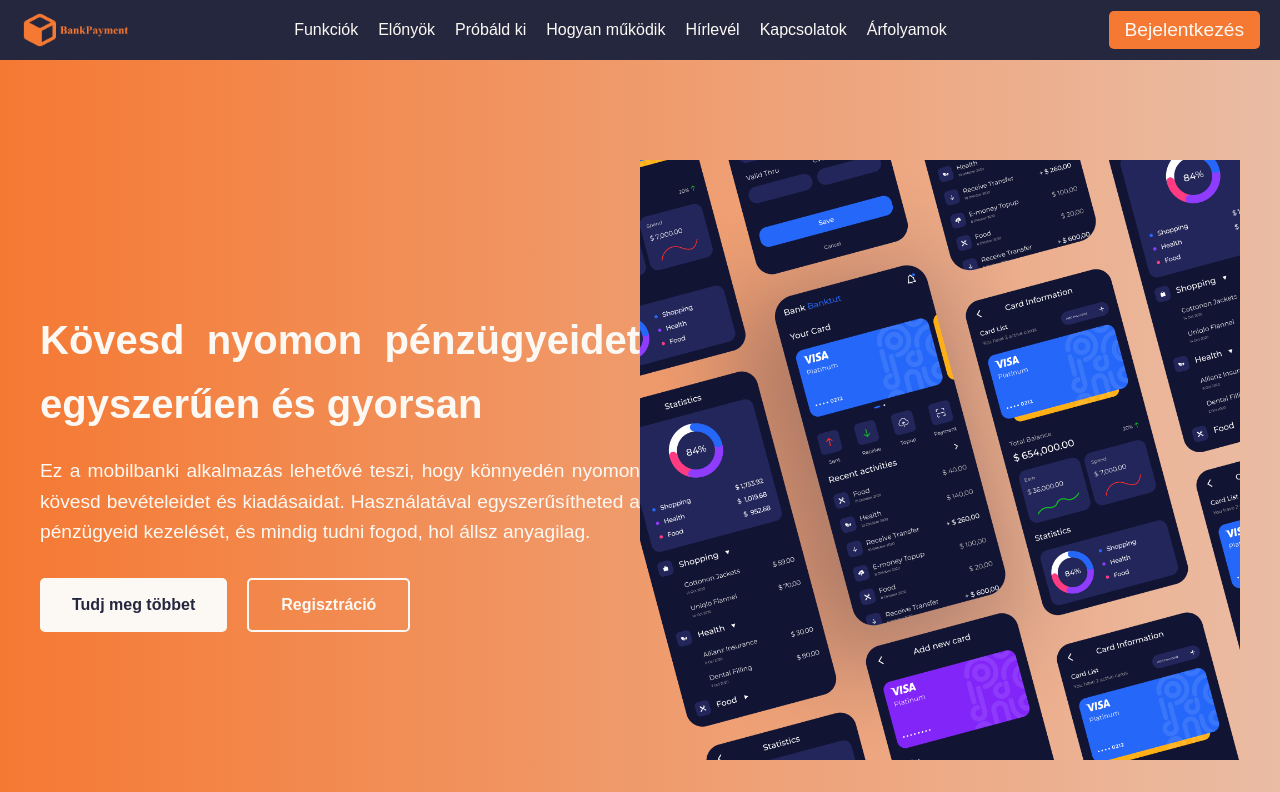
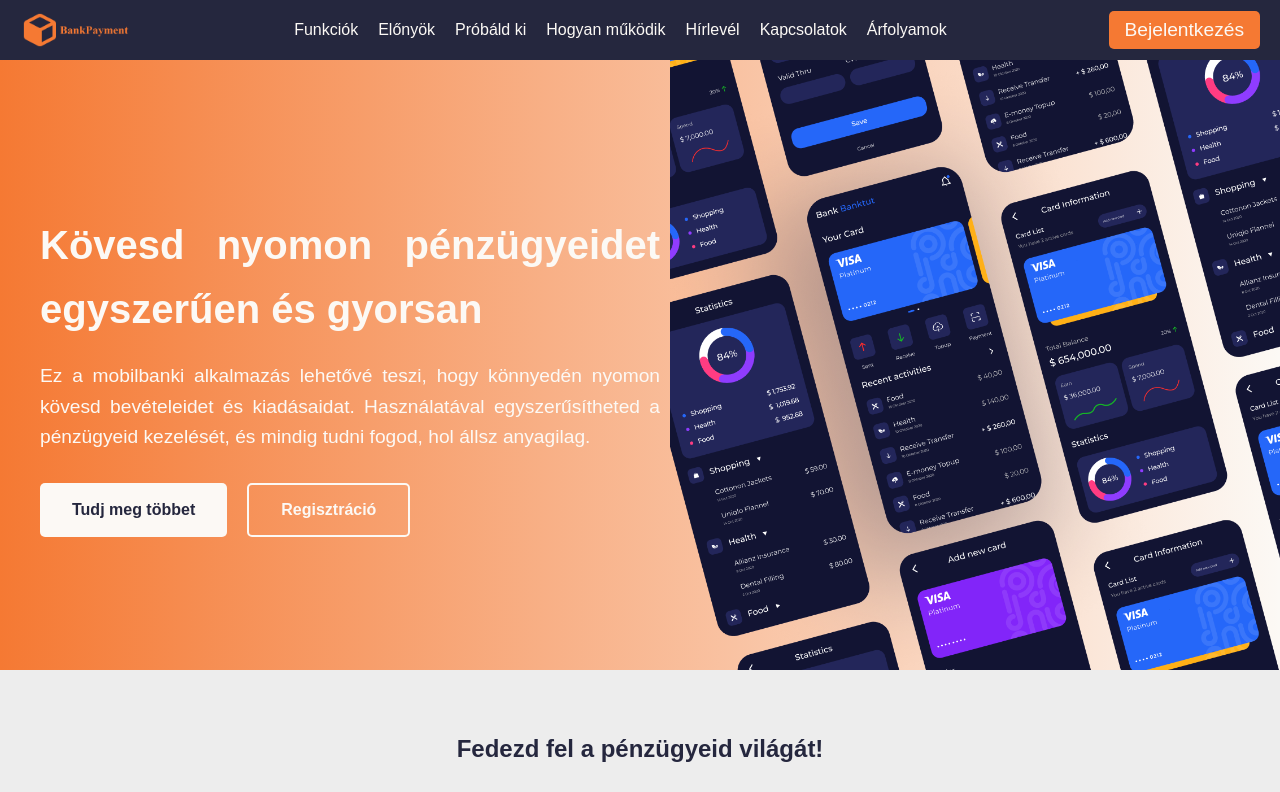
Before and after one commit to DomokosBenedek/Mobil_bank, a React (Vite) app in the folder frontend/: page / in a window 1280 px wide. Shown: the top 792 px of the page. Built offline with nearby package versions, Linux system fonts and the light colour scheme.

Commit message:
fix: hero desighn

```diff
--- a/frontend/src/design/home_page_elements/hero.scss
+++ b/frontend/src/design/home_page_elements/hero.scss
@@ -2,18 +2,26 @@
 @use '../_mixins' as *;
 
 .hero {
-  background: linear-gradient(to right, $orange, #eabca4);
+  background:
+    linear-gradient(to right, $orange, rgba(255, 165, 0, 0));
+  background-blend-mode: normal, normal, multiply;
   color: $white;
-  height: 100vh;
+  height: 100%;
   display: flex;
   align-items: center;
   justify-content: space-between;
-  padding: 40px;
+  padding-left: 40px;
   box-sizing: border-box;
   margin-top: 60px;
+  overflow: hidden;
 
   &-text {
     max-width: 50%;
+    margin-right: 10px;
+
+    @media screen and (max-width: 768px) {
+      max-width: 100%;
+    }
 
     h1 {
       font-size: 2.5rem;
@@ -65,11 +73,11 @@
   }
 
   &-image {
-    width: 100%;
+    height: 100%;
     object-fit: cover;
 
     img {
-      width: 100%;
+      height:  100%;
       height: auto;
     }
   }
```
